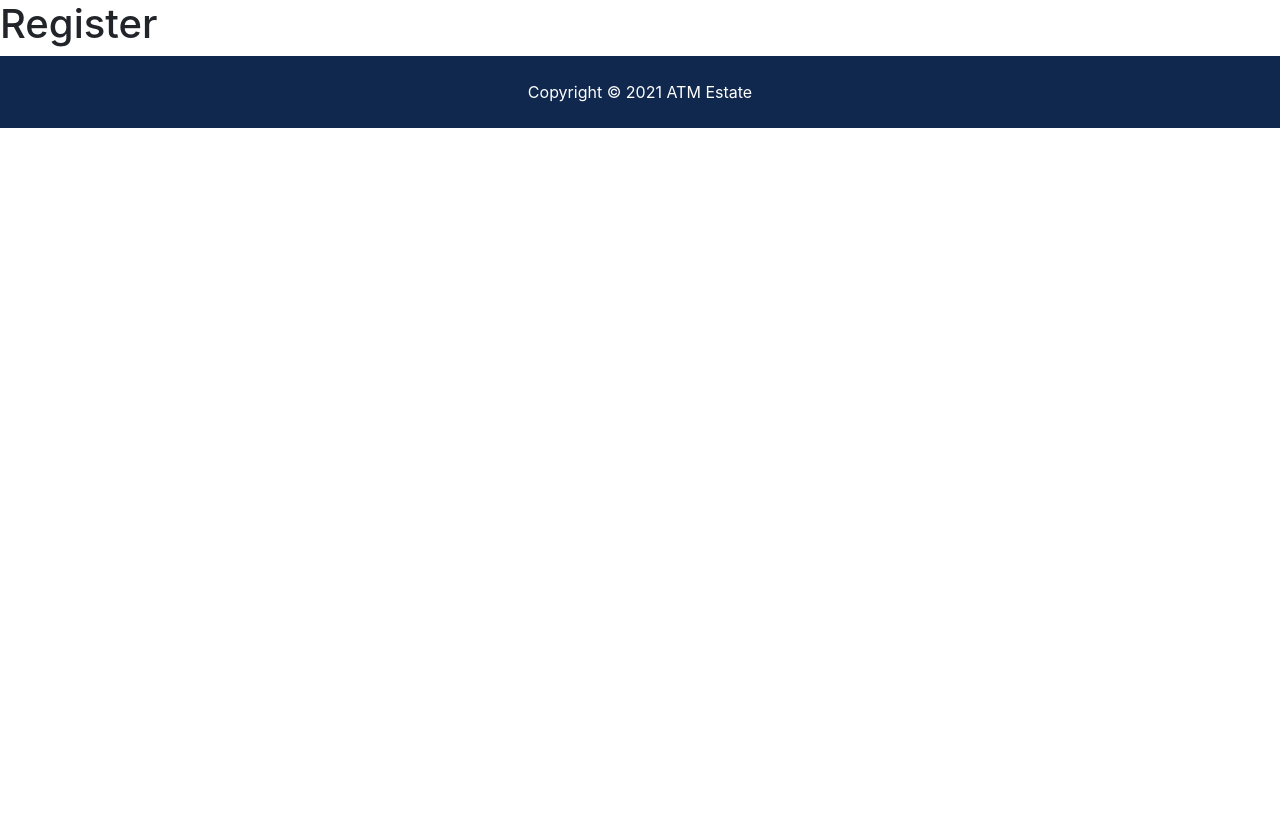
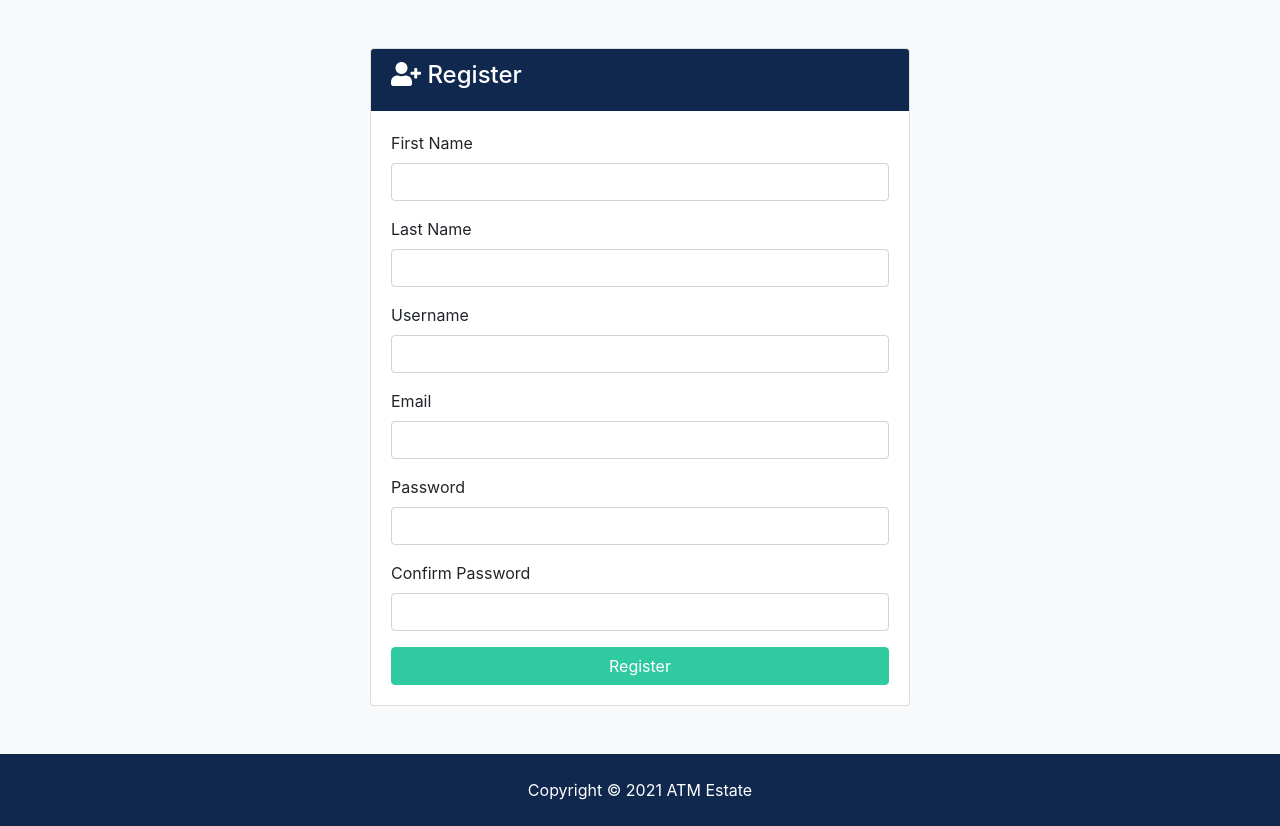
Before and after one commit to atm1504/RealEstate-Django, a Django app: page /accounts/register in a window 1280 px wide. Shown: the part 128-954 px from the top of the page. Before the commit the page ends 256 px from the top, so only its background shows below. Run offline with Django 3.2, Linux system fonts and the light colour scheme; some libraries are stand-ins or nearby versions.

Commit message:
Fix issues

```diff
--- a/accounts/views.py
+++ b/accounts/views.py
@@ -2,10 +2,18 @@ from django.shortcuts import redirect, render
 
 # Create your views here.
 def register(request):
-    return render(request,'accounts/register.html')
+    if request.method == 'POST':
+        print('Submitted Form')
+        return redirect('login')
+    else:
+        return render(request,'accounts/register.html')
 
 def login(request):
-    return render(request,'accounts/login.html')
+    if request.method == "POST":
+        print("Logged in requested")
+        return redirect('index')
+    else:
+        return render(request,'accounts/login.html')
 
 def logout(request):
     return redirect('index')
--- a/templates/accounts/register.html
+++ b/templates/accounts/register.html
@@ -1,7 +1,50 @@
-{% extends 'base.html' %}
-{% load humanize %}
-{% block content %}
-<h1>Register</h1>
-
-
-{% endblock %}
+ {% extends 'base.html' %}
+ {% block title %} | Register{% endblock%}
+ {% block content %}
+ <section id="register" class="bg-light py-5">
+    <div class="container">
+      <div class="row">
+        <div class="col-md-6 mx-auto">
+          <div class="card">
+            <div class="card-header bg-primary text-white">
+              <h4>
+                <i class="fas fa-user-plus"></i> Register</h4>
+            </div>
+            <div class="card-body">
+            <!-- Alerts-->
+                  {% include 'partials/_alerts.html'%}
+                <form action="{% url 'register' %}" method="POST">
+                {% csrf_token %}
+                <div class="form-group">
+                  <label for="first_name">First Name</label>
+                  <input type="text" name="first_name" class="form-control" required>
+                </div>
+                <div class="form-group">
+                  <label for="last_name">Last Name</label>
+                  <input type="text" name="last_name" class="form-control" required>
+                </div>
+                <div class="form-group">
+                  <label for="username">Username</label>
+                  <input type="text" name="username" class="form-control" required>
+                </div>
+                <div class="form-group">
+                  <label for="email">Email</label>
+                  <input type="email" name="email" class="form-control" required>
+                </div>
+                <div class="form-group">
+                  <label for="password2">Password</label>
+                  <input type="password" name="password" class="form-control" required>
+                </div>
+                <div class="form-group">
+                  <label for="password">Confirm Password</label>
+                  <input type="password" name="password2" class="form-control" required>
+                </div>
+                <input type="submit" value="Register" class="btn btn-secondary btn-block">
+              </form>
+            </div>
+          </div>
+        </div>
+      </div>
+    </div>
+  </section>
+  {% endblock %}
--- /dev/null
+++ b/templates/partials/_alerts.html
@@ -0,0 +1,16 @@
+{% if messages %}
+      {% for message in messages %}
+            <div id="message" class="container">
+                  <div class="alert alert-{{ message.tags }} alert-dismissible text-center" role="alert">
+                  <button type="button" class="close" data-dismiss="alert"><span aria-hidden="true">&times;</span></button>
+                  <strong>
+                        {% if message.level == DEFAULT_MESSAGE_LEVELS.ERROR %}
+                              Error
+                        {% else %}
+                        {{ message.tags|title}}
+                        {% endif %}
+                  </strong>
+                  {{ message }}
+                  </div>
+      {% endfor %}
+{% endif %}
```
Also changed, not shown: templates/accounts/login.html (+34 -5 lines).
